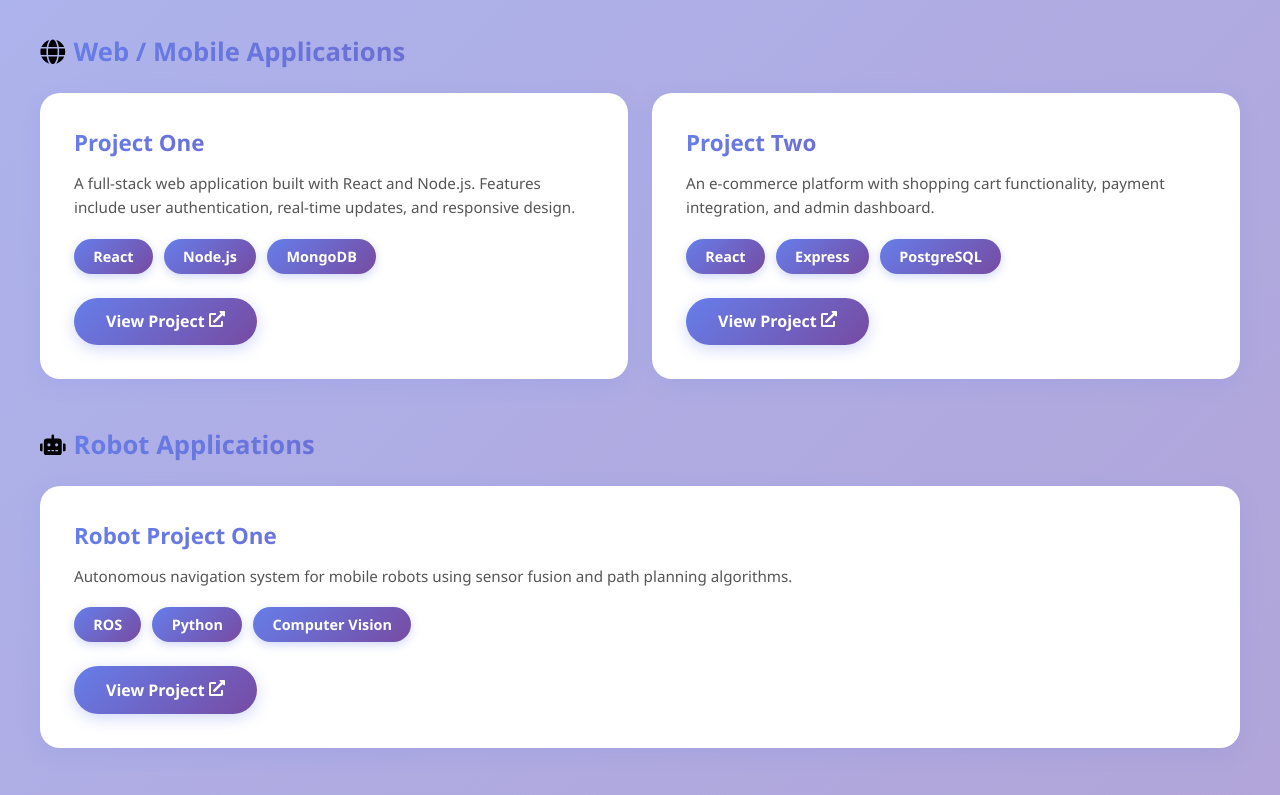
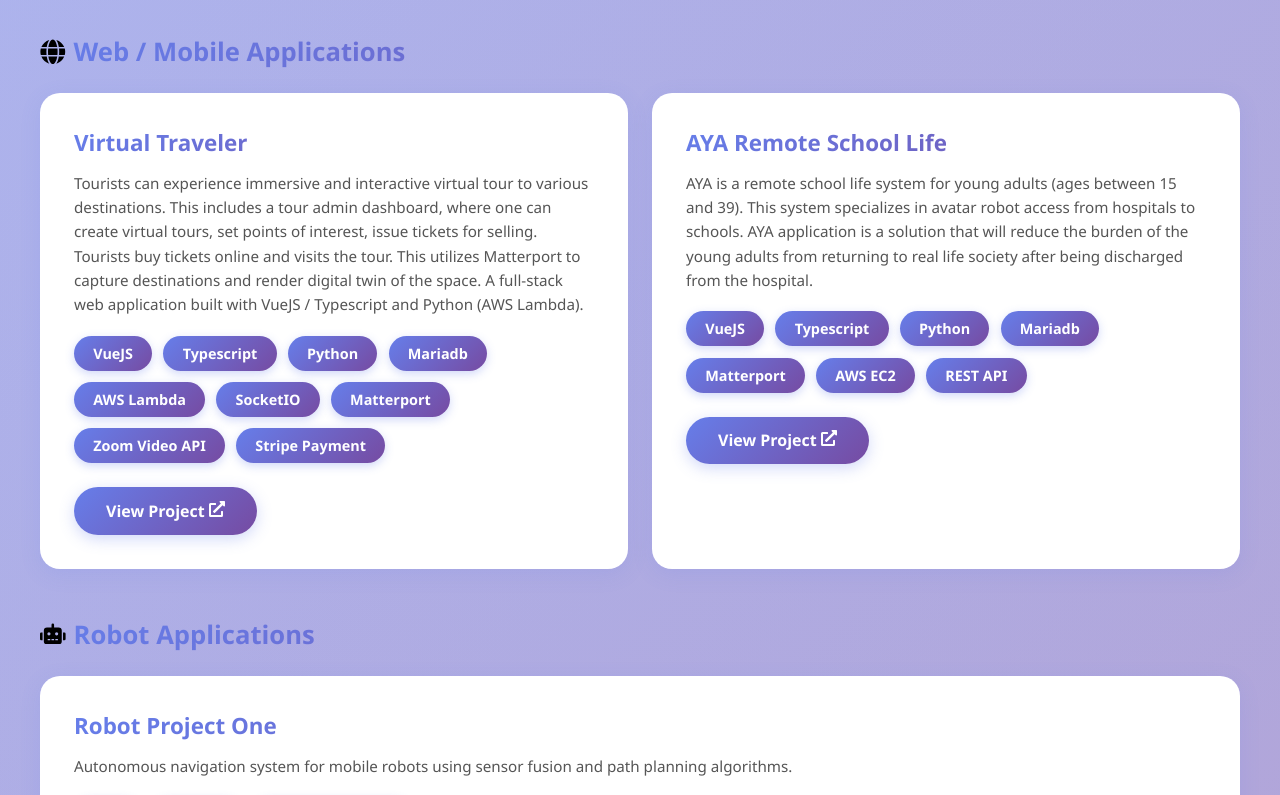
Before and after one commit to neiloswald/portfolio, a React (Create React App) app: page / in a window 1280 px wide. Shown: the part 1120-1915 px from the top of the page. Built offline with nearby package versions, Linux system fonts and the light colour scheme.

Commit message:
Update projects with Virtual Traveler and AYA Remote School Life

```diff
--- a/src/components/Projects.js
+++ b/src/components/Projects.js
@@ -10,16 +10,16 @@ function Projects() {
       projects: [
         {
           id: 1,
-          title: 'Project One',
-          description: 'A full-stack web application built with React and Node.js. Features include user authentication, real-time updates, and responsive design.',
-          technologies: ['React', 'Node.js', 'MongoDB'],
+          title: 'Virtual Traveler',
+          description: 'Tourists can experience immersive and interactive virtual tour to various destinations. This includes a tour admin dashboard, where one can create virtual tours, set points of interest, issue tickets for selling. Tourists buy tickets online and visits the tour. This utilizes Matterport to capture destinations and render digital twin of the space. A full-stack web application built with VueJS / Typescript and Python (AWS Lambda).',
+          technologies: ['VueJS', 'Typescript','Python', 'Mariadb', 'AWS Lambda', 'SocketIO', 'Matterport', 'Zoom Video API','Stripe Payment'],
           link: '#'
         },
         {
           id: 2,
-          title: 'Project Two',
-          description: 'An e-commerce platform with shopping cart functionality, payment integration, and admin dashboard.',
-          technologies: ['React', 'Express', 'PostgreSQL'],
+          title: 'AYA Remote School Life',
+          description: 'AYA is a remote school life system for young adults (ages between 15 and 39). This system specializes in avatar robot access from hospitals to schools. AYA application is a solution that will reduce the burden of the young adults from returning to real life society after being discharged from the hospital.',
+          technologies: ['VueJS', 'Typescript','Python', 'Mariadb','Matterport','AWS EC2','REST API'],
           link: '#'
         }
       ]
```
